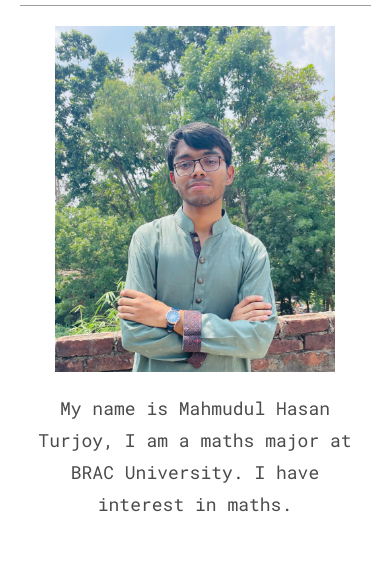
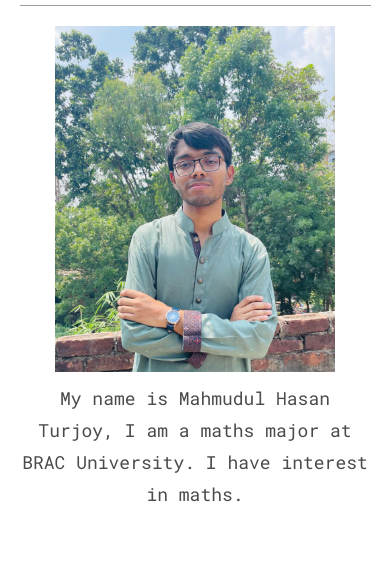
Before and after one commit to KetPsi/personal-website, a plain HTML site: page index.html in a window 390 px wide. Shown: the part 171-759 px from the top of the page. Drawn offline with Linux system fonts and the light colour scheme.

Commit message:
Update style.css

```diff
--- a/styles/style.css
+++ b/styles/style.css
@@ -11,6 +11,7 @@
     justify-content: space-between;
     align-items: center;
     font-size: 18px;
+    gap: 20px; /* Adds spacing between text and image */
 }
 
 .about-text,
@@ -24,14 +25,14 @@ strong {
 
 .author-img {
     width: 30%;
-    min-width: 200px; /* Reduced minimum width for smaller screens */
+    min-width: 200px;
+    max-width: 300px;
+    flex-shrink: 0; /* Prevents image from shrinking too much */
 }
 
 .about-text {
-    margin-right: 20px;
-    margin-left: 20px;
-    min-width: 250px; /* Reduced minimum width for responsiveness */
-    flex-grow: 1;
+    flex-grow: 1; /* Allows text to take up remaining space */
+    margin: 0 10px;
 }
 
 label {
@@ -73,10 +74,12 @@ footer {
     width: 25px;
 }
 
+/* Responsive styling for small screens */
 @media screen and (max-width: 576px) {
     .about {
         flex-direction: column-reverse;
-        justify-content: center;
+        align-items: center;
+        gap: 10px;
     }
 
     .nav-bar {
@@ -84,14 +87,13 @@ footer {
     }
 
     .about-text {
+        width: 100%;
+        text-align: center; /* Centers the text for better readability */
         margin: 0;
-        width: 90%; /* Ensures text takes up most of the screen width */
-        margin-top: 20px;
-        text-align: center; /* Centers the text for better readability on small screens */
     }
 
     .author-img {
-        width: 80%; /* Makes the image take up more space on smaller screens */
+        width: 80%;
         min-width: 150px;
     }
 }
```
